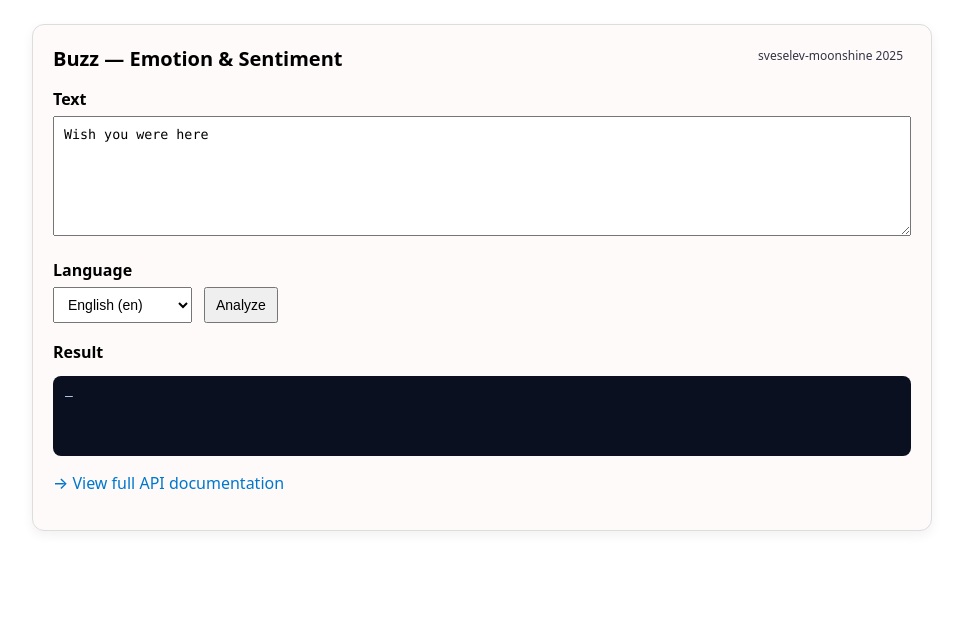
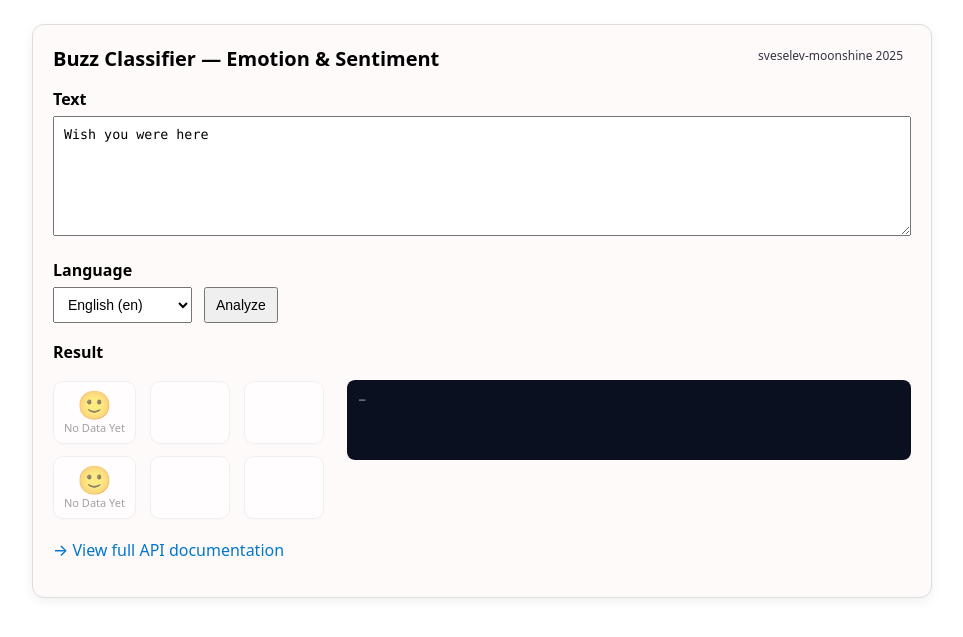
Before and after one commit to sveselev/moonshine, a Spring Boot app: page /buzz-ui.html in a window 1280 px wide. Shown: the top 637 px of the page, without its empty margins (158-1121 px from the left). Run offline with Spring Boot 4, Linux system fonts and the light colour scheme; some of the project's set-up classes (security, data sources, template engines, error pages and the like) are left out, and stand-ins take their place; some libraries are stand-ins or nearby versions.

Commit message:
buzz - add emoticons

```diff
--- a/buzz/src/main/resources/static/buzz-ui.html
+++ b/buzz/src/main/resources/static/buzz-ui.html
@@ -15,14 +15,25 @@
       select, button, input[type=text] { padding: 8px 10px; font-size: 14px; }
       .row { display: flex; gap: 12px; align-items: center; flex-wrap: wrap; }
       .row > * { margin: 6px 0; }
-      .out { background: #0b1020; color: #c9e2ff; white-space: pre-wrap; padding: 12px; border-radius: 8px; min-height: 80px; overflow:auto; }
+      .out { background: #0b1020; color: #c9e2ff; white-space: pre-wrap; padding: 12px; border-radius: 8px; min-height: 80px; overflow:auto; font-family: monaco, SFMono-Regular, Menlo, Consolas, monospace; font-size: 8pt; line-height: 1.5; }
       .muted { color: #666; font-size: 12px; display: none }
       .tag { display:inline-block; color:#334; padding:2px 8px; border-radius:999px; font-size:12px; margin-left:8px; font-weight: 160; float: right; }
+      /* --- Visualization of parsed JSON scores --- */
+      .viz { margin-top: 0; }
+      .tiles { display: flex; gap: 14px; align-items: stretch; flex-wrap: wrap; margin: 12px 0 4px; }
+      .tile { display: flex; flex-direction: column; align-items: center; justify-content: center; min-width: 80px; padding: 8px 10px; border: 1px solid #e5e7eb; border-radius: 10px; background: #fff; box-shadow: 0 1px 2px rgba(0,0,0,.03); }
+      .tile .emoji { font-size: 28px; line-height: 1; }
+      .tile .score { font-size: 12px; color: #334; margin-top: 4px; }
+      .tile .label { font-size: 11px; color: #666; text-transform: capitalize; margin-top: 2px; }
+      .results { display: flex; gap: 12px; align-items: stretch; flex-wrap: wrap; }
+      .results .viz { flex: 1 1 280px; }
+      .results .full-score { flex: 2 1 560px; min-width: 420px; }
+      .full-score .out { width: 100%; }
     </style>
   </head>
   <body>
     <div class="card">
-      <h1>Buzz — Emotion & Sentiment <span class="tag">sveselev-moonshine 2025</span></h1>
+      <h1>Buzz Classifier — Emotion & Sentiment <span class="tag">sveselev-moonshine 2025</span></h1>
       <div id="app"></div>
       <p class="muted">Tip: this page calls the same-origin API. Deploying elsewhere may require CORS.</p>
       <p style="text-align:left; margin-top:16px;">
@@ -70,6 +81,12 @@
             const [error, setError] = useState('');
             const [result, setResult] = useState('');
 
+            const THRESH = 0.10; // hide scores below 0.10
+            const toPct = v => (v * 100).toFixed(1) + '%';
+            const safeParse = (s) => { try { return JSON.parse(s); } catch (e) { return null; } };
+            const EMOJI = { JOY:'😊', SADNESS:'😢', ANGER:'😠', FEAR:'😨', DISGUST:'🤢', SURPRISE:'😮', NEUTRAL:'😐' };
+            const SENT_EMOJI = { POSITIVE:'🙂', NEGATIVE:'🙁', NEUTRAL:'😐' };
+
         async function run() {
             setLoading(true); setError(''); setResult('');
             try {
@@ -105,7 +122,73 @@
 
             {error && <p style={{color:'#b00020'}}>Error: {error}</p>}
             <label>Result</label>
-            <pre className="out">{result || '—'}</pre>
+            <div className="results">
+              {(() => {
+                const data = safeParse(result);
+                const emotions = data && (data.Emotion || data.emotion);
+                const sentiment = data && (data.Sentiment || data.sentiment);
+
+                const emoTiles = emotions ? Object.entries(emotions)
+                  .filter(([k,v]) => typeof v === 'number')
+                  .sort((a,b) => b[1] - a[1])
+                  .slice(0, 3) : [];
+
+                const sentTiles = sentiment ? Object.entries(sentiment)
+                  .filter(([k,v]) => typeof v === 'number')
+                  .sort((a,b) => b[1] - a[1])
+                  .slice(0, 3) : [];
+
+                return (
+                  <div className="viz">
+                    <div className="tiles">
+                      {emoTiles.length > 0 ? (
+                        emoTiles.map(([k,v]) => (
+                          <div key={'e'+k} className="tile">
+                            <div className="emoji">{EMOJI[k] || '🙂'}</div>
+                            <div className="score">{toPct(v)}</div>
+                            <div className="label">{k.toLowerCase()}</div>
+                          </div>
+                        ))
+                      ) : (
+                        <React.Fragment>
+                          <div className="tile" style={{opacity:.6}}>
+                            <div className="emoji">🙂</div>
+                            <div className="label">No data yet</div>
+                          </div>
+                          <div className="tile" style={{opacity:.6}}></div>
+                          <div className="tile" style={{opacity:.6}}></div>
+                        </React.Fragment>
+                      )}
+                    </div>
+
+                    <div className="tiles">
+                      {sentTiles.length > 0 ? (
+                        sentTiles.map(([k,v]) => (
+                          <div key={'s'+k} className="tile">
+                            <div className="emoji">{SENT_EMOJI[k] || '😐'}</div>
+                            <div className="score">{toPct(v)}</div>
+                            <div className="label">{k.toLowerCase()}</div>
+                          </div>
+                        ))
+                      ) : (
+                        <React.Fragment>
+                          <div className="tile" style={{opacity:.6}}>
+                            <div className="emoji">🙂</div>
+                            <div className="label">No data yet</div>
+                          </div>
+                          <div className="tile" style={{opacity:.6}}></div>
+                          <div className="tile" style={{opacity:.6}}></div>
+                        </React.Fragment>
+                      )}
+                    </div>
+                  </div>
+                );
+              })()}
+
+              <div className="full-score">
+                <pre className="out">{result || '—'}</pre>
+              </div>
+            </div>
           </div>
         );
       }
```
Also changed, not shown: .github/workflows/keepalive.yml.
